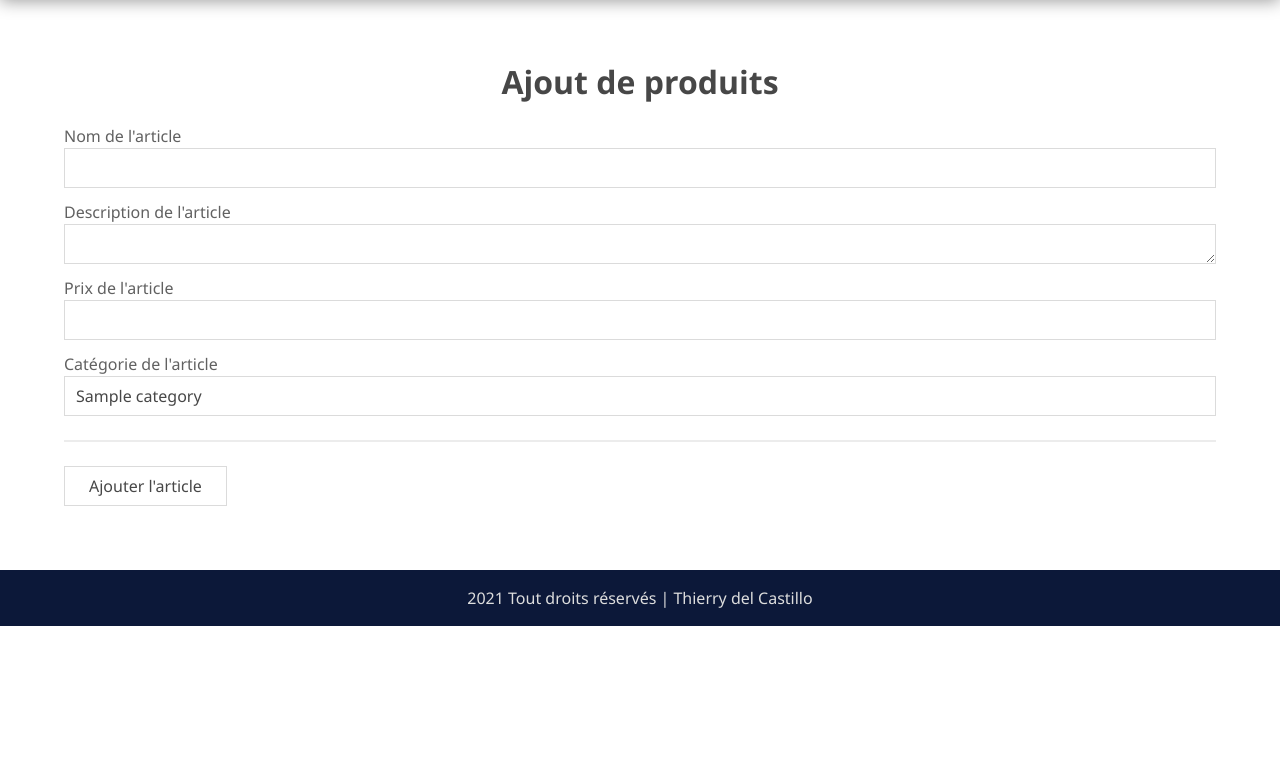
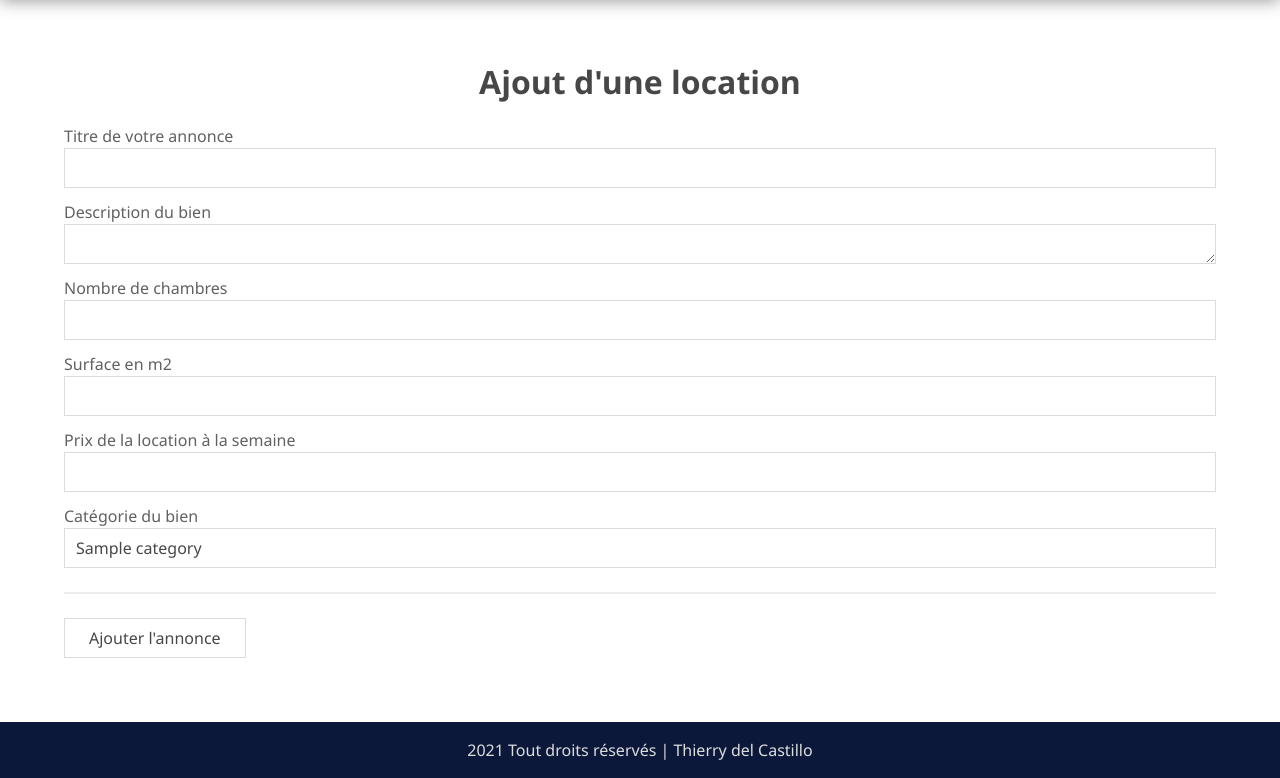
Before and after one commit to Thierrydc/Stuliday2021, a PHP site: page /addproducts.php in a window 1280 px wide. Shown: the part 80-858 px from the top of the page. Before the commit the page ends 706 px from the top, so only its background shows below. Run offline with PHP 8.4, Linux system fonts and the light colour scheme; tables that the repository leaves empty or names only in its code hold one stand-in row (values such as "Sample post").

Commit message:
addproducts.php modify for location

```diff
--- a/addproducts.php
+++ b/addproducts.php
@@ -16,13 +16,14 @@
     $categories = $connect->query('SELECT * FROM categories')->fetchAll();
 
     //Vérification intro : si le bouton est cliqué et si le formulaire est rempli
-    if(isset($_POST['submit']) && !empty($_POST['name']) && !empty($_POST['description']) && !empty($_POST['price']) && !empty($_POST['category'])){
+    if(isset($_POST['submit']) && !empty($_POST['title']) && !empty($_POST['description']) && !empty($_POST['price']) && !empty($_POST['category']) && !empty($_POST['bedroom_number'])){
 
         //Initialisation des variables & assainissement
-        $name = strip_tags($_POST['name']);
+        $title = strip_tags($_POST['title']);
         $description = strip_tags($_POST['description']);
         $price = intval(strip_tags($_POST['price']));
         $category = strip_tags($_POST['category']);
+        $bedroom_number = intval(strip_tags($_POST['bedroom_number']));
         $user_id = $_SESSION['id'];
 
         //Vérification du prix positif
@@ -31,18 +32,20 @@
             try {
                //? Préparation de la requête, je définis la requête à exécuter avec des valeurs génériques (des paramètres nommés).
                $sth = $connect->prepare(
-                   "INSERT INTO products (name, description, price, category_id, author_id) VALUES (:name, :description, :price, :category, :author)"
+                   "INSERT INTO biens (title, description, bedroom_number, surface, price, category_id, author_id) VALUES (:title, :description, :bedroom_number, :surface, :price, :category, :author)"
                 );
                //? J'affecte chacun des paramètres nommés à leur valeur via un bindValue. Cette opération me protège des injections SQL (en + de l'assainissement des variables)
-               $sth->bindValue(':name', $name);
+               $sth->bindValue(':title', $title);
                $sth->bindValue(':description', $description);
+               $sth->bindValue(':bedroom_number', $bedroom_number);
+               $sth->bindValue(':surface', $bedroom_number);
                $sth->bindValue(':price', $price);
                $sth->bindValue(':category', $category);
                $sth->bindValue(':author', $user_id);
 
                //? J'exécute ma requête SQL d'insertion avec execute()
                 $sth->execute();
-                echo "Votre article a bien été ajouté";
+                echo "Votre annonce a bien été ajoutée";
                 //? Je redirige vers la page des produits.
                 header('Location: products.php');
             } catch (PDOException $error) {
@@ -63,22 +66,30 @@
         <div class="columns is-centered">
             <div class="column is-12">
                 <div class="content">
-                    <h1 class="block">Ajout de produits</h1>
+                    <h1 class="block">Ajout d'une location</h1>
                     <form action="#" method="post">
                         <div class="field">
-                            <label for="inputName" required>Nom de l'article</label>
-                            <input class="input" type="text" name="name" id="inputName" required>
+                            <label for="inputTitle" required>Titre de votre annonce</label>
+                            <input class="input" type="text" name="title" id="inputTitle" required>
                         </div>
                         <div class="field">
-                            <label for="inputDescription">Description de l'article</label>
-                            <textarea class="input" name="description" id="inputDescription" required></textarea>
+                            <label for="inputDescription">Description du bien</label>
+                            <textarea class="input" type="text" name="description" id="inputDescription" required></textarea>
                         </div>
                         <div class="field">
-                            <label for="inputPrice">Prix de l'article</label>
+                            <label for="InputBedroomsNumber">Nombre de chambres</label>
+                            <input class="input" type="number" min="1" name="bedroom_number" id="InputBedroomsNumber" required></input>
+                        </div>
+                        <div class="field">
+                            <label for="InputSurface">Surface en m2</label>
+                            <input class="input" type="number" min="1" name="surface" id="InputSurface" required></input>
+                        </div>
+                        <div class="field">
+                            <label for="inputPrice">Prix de la location à la semaine</label>
                             <input class="input" type="number" min="1" max="999999" name="price" id="inputPrice" required>
                         </div>
                         <div class="field">
-                            <label for="inputCategory">Catégorie de l'article</label>
+                            <label for="inputCategory">Catégorie du bien</label>
                             <select class="input" name="category" id="inputCategory" required>
                             <?php
                                 foreach ($categories as $category) {
@@ -91,7 +102,7 @@
                         </div>
                         <hr>
                         <div class="field">
-                            <input class="button block" type="submit" name="submit" value="Ajouter l'article">
+                            <input class="button block" type="submit" name="submit" value="Ajouter l'annonce">
                         </div>
                     </form>
                 </div>
```
